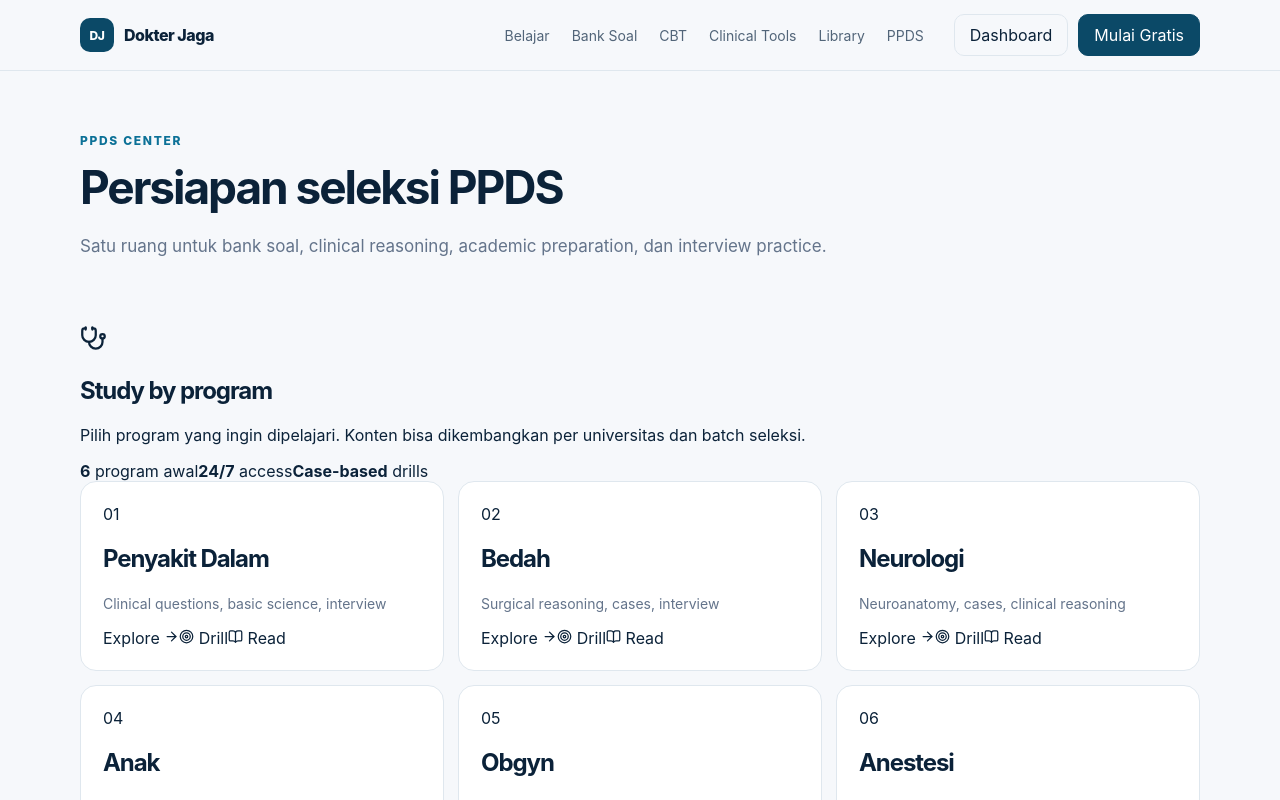
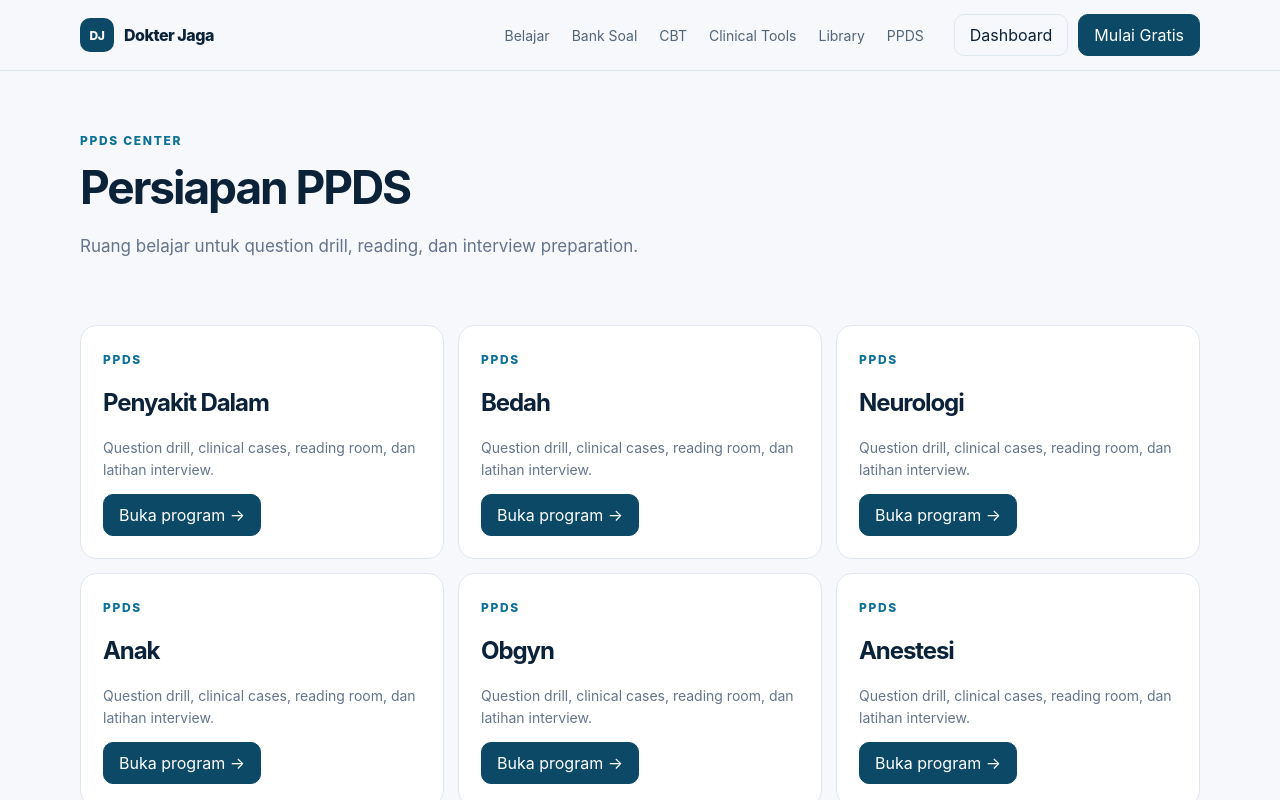
Before and after one commit to dwimakdasarimd-star/bank-soal-ukmppd, a Next.js app: page /ppds in a window 1280 px wide. Shown: the top 800 px of the page. Built offline with nearby package versions, Linux system fonts and the light colour scheme.

Commit message:
Stabilize PPDS center

```diff
--- a/app/ppds/page.tsx
+++ b/app/ppds/page.tsx
@@ -1,3 +1,3 @@
-import {ArrowRight,BookOpen,MessageSquare,Stethoscope,Target,Users} from 'lucide-react'; import {Shell,PageHero} from '../components';
-const programs=[['Penyakit Dalam','Clinical questions, basic science, interview','/ppds/penyakit-dalam'],['Bedah','Surgical reasoning, cases, interview','/ppds/bedah'],['Neurologi','Neuroanatomy, cases, clinical reasoning','/ppds/neurologi'],['Anak','Pediatric cases and selection drills','/ppds/anak'],['Obgyn','OB-GYN clinical scenarios and interview','/ppds/obgyn'],['Anestesi','Airway, critical care, perioperative cases','/ppds/anestesi']];
-export default function PPDS(){return <Shell><PageHero eyebrow="PPDS CENTER" title="Persiapan seleksi PPDS" description="Satu ruang untuk bank soal, clinical reasoning, academic preparation, dan interview practice."/><main className="container page-content"><div className="ppds-intro"><div><Stethoscope size={27}/><h2>Study by program</h2><p>Pilih program yang ingin dipelajari. Konten bisa dikembangkan per universitas dan batch seleksi.</p></div><div className="mini-stats"><span><b>6</b> program awal</span><span><b>24/7</b> access</span><span><b>Case-based</b> drills</span></div></div><div className="program-grid">{programs.map(([name,desc,href],i)=><article className="program-card" key={name}><div className="program-num">0{i+1}</div><h2>{name}</h2><p>{desc}</p><div className="program-links"><a href={href}>Explore <ArrowRight size={15}/></a><a href="/cbt"><Target size={15}/> Drill</a><a href="/library"><BookOpen size={15}/> Read</a></div></article>)}</div><div className="interview-banner"><div><MessageSquare size={24}/><h2>Interview preparation</h2><p>Bangun bank pertanyaan, struktur jawaban, dan simulasi wawancara sebagai modul terpisah.</p></div><button className="primary">Mulai latihan</button></div></main></Shell>}
+import Link from 'next/link'; import {Shell,PageHero} from '../components';
+const programs=[['Penyakit Dalam','penyakit-dalam'],['Bedah','bedah'],['Neurologi','neurologi'],['Anak','anak'],['Obgyn','obgyn'],['Anestesi','anestesi']];
+export default function Page(){return <Shell><PageHero eyebrow="PPDS CENTER" title="Persiapan PPDS" description="Ruang belajar untuk question drill, reading, dan interview preparation."/><main className="container page-content"><div className="program-grid">{programs.map(([title,slug])=><article className="program-card" key={slug}><span className="eyebrow">PPDS</span><h2>{title}</h2><p>Question drill, clinical cases, reading room, dan latihan interview.</p><Link className="primary-btn" href={`/ppds/${slug}`}>Buka program →</Link></article>)}</div></main></Shell>}
```
